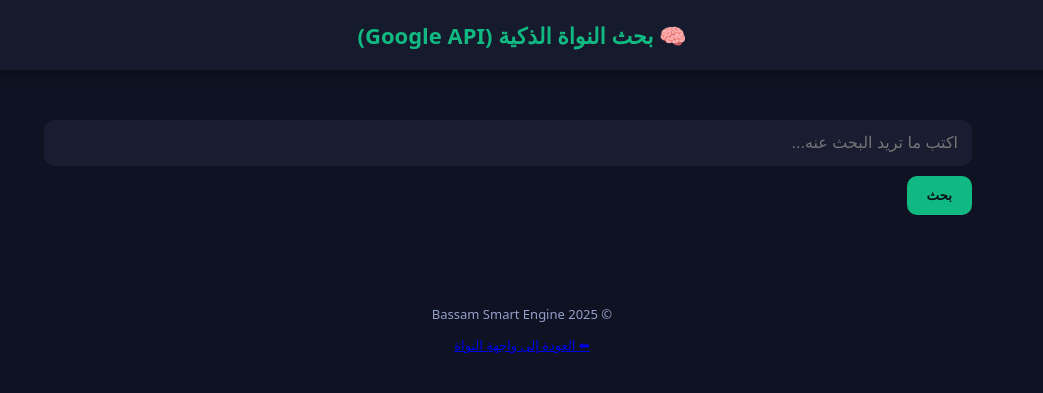
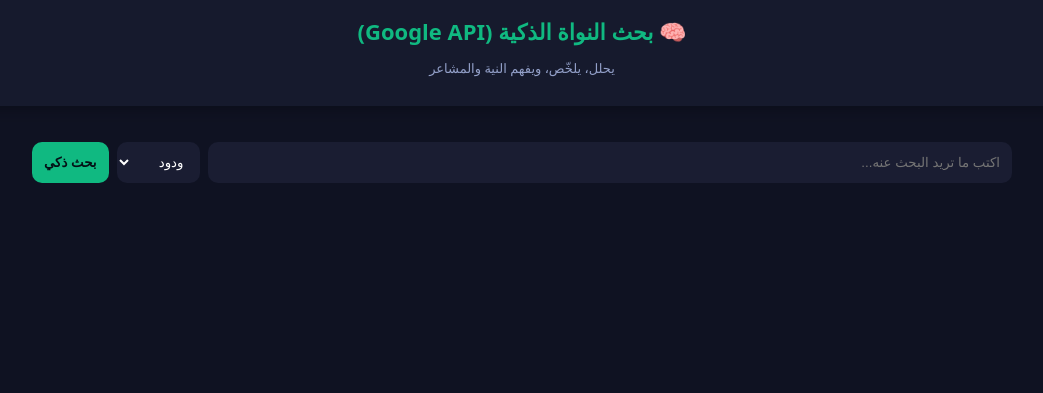
Before and after one commit to bassam-st/AI-Core-Engine-, a FastAPI app: page /smart-google in a window 1280 px wide. Shown: the top 393 px of the page, without its empty margins (118-1161 px from the left). Run offline with FastAPI, Linux system fonts and the light colour scheme; parts of the project's set-up code (start-up, migrations or seed data) failed here and were passed over.

Commit message:
Update smart_google.html

```diff
--- a/templates/smart_google.html
+++ b/templates/smart_google.html
@@ -5,126 +5,79 @@
   <meta name="viewport" content="width=device-width, initial-scale=1" />
   <title>🔎 بحث النواة الذكية</title>
   <style>
-    body {
-      background-color: #0f1222;
-      color: #e9ecff;
-      font-family: "Cairo", system-ui, sans-serif;
-      margin: 0;
-      padding: 0;
-    }
-    header {
-      background-color: #161a2d;
-      padding: 20px;
-      text-align: center;
-      box-shadow: 0 3px 15px rgba(0,0,0,0.3);
-    }
-    h1 {
-      margin: 0;
-      color: #10b981;
-      font-size: 22px;
-    }
-    main {
-      max-width: 900px;
-      margin: 30px auto;
-      padding: 20px;
-    }
-    input[type="text"] {
-      width: 100%;
-      padding: 14px;
-      border-radius: 10px;
-      border: none;
-      font-size: 16px;
-      background: #1a1d32;
-      color: #fff;
-      outline: none;
-    }
-    button {
-      margin-top: 10px;
-      padding: 12px 20px;
-      border: none;
-      border-radius: 10px;
-      background-color: #10b981;
-      color: #041016;
-      font-weight: 700;
-      cursor: pointer;
-    }
-    .results {
-      margin-top: 30px;
-    }
-    .card {
-      background: #161a2d;
-      border-radius: 12px;
-      padding: 16px;
-      margin-bottom: 15px;
-      box-shadow: 0 3px 12px rgba(0,0,0,0.3);
-    }
-    .card a {
-      color: #7dd3fc;
-      text-decoration: none;
-    }
-    footer {
-      text-align: center;
-      color: #93a0c9;
-      font-size: 13px;
-      margin-top: 40px;
-    }
+    body{background:#0f1222;color:#e9ecff;font-family:"Cairo",system-ui,sans-serif;margin:0}
+    header{background:#161a2d;padding:16px;text-align:center;box-shadow:0 3px 15px rgba(0,0,0,.3)}
+    h1{margin:0;color:#10b981;font-size:22px}
+    main{max-width:980px;margin:20px auto;padding:16px}
+    .row{display:flex;gap:8px;flex-wrap:wrap}
+    input,select,button{padding:12px;border:none;border-radius:10px}
+    input{flex:1;background:#1a1d32;color:#fff}
+    select{background:#1a1d32;color:#fff}
+    button{background:#10b981;color:#041016;font-weight:700}
+    .card{background:#161a2d;border-radius:12px;padding:16px;margin-top:14px;box-shadow:0 3px 12px rgba(0,0,0,.3)}
+    .muted{color:#93a0c9;font-size:13px}
+    a{color:#7dd3fc;text-decoration:none}
+    pre{white-space:pre-wrap;word-wrap:break-word}
   </style>
 </head>
 <body>
 
 <header>
   <h1>🧠 بحث النواة الذكية (Google API)</h1>
+  <p class="muted">يحلل، يلخّص، ويفهم النية والمشاعر</p>
 </header>
 
 <main>
-  <input id="query" type="text" placeholder="اكتب ما تريد البحث عنه..." />
-  <button onclick="search()">بحث</button>
+  <div class="row">
+    <input id="q" placeholder="اكتب ما تريد البحث عنه..." />
+    <select id="style">
+      <option value="friendly">ودود</option>
+      <option value="formal">رسمي</option>
+      <option value="brief">مختصر</option>
+    </select>
+    <button onclick="go()">بحث ذكي</button>
+  </div>
 
-  <div id="loading" style="display:none; color:#aaa; margin-top:10px;">جارٍ البحث...</div>
-  <div class="results" id="results"></div>
+  <div id="meta" class="muted" style="margin-top:10px"></div>
+  <div class="card" id="summary" style="display:none">
+    <h3>🔹 الخلاصة الذكية</h3>
+    <pre id="answer"></pre>
+  </div>
+  <div id="cards"></div>
 </main>
 
-<footer>
-  <p>© 2025 Bassam Smart Engine</p>
-  <a href="/ui">⬅ العودة إلى واجهة النواة</a>
-</footer>
+<script>
+async function go(){
+  const q=document.getElementById('q').value.trim();
+  if(!q){alert('اكتب نص البحث');return;}
+  const style=document.getElementById('style').value;
+  document.getElementById('meta').textContent='جارٍ التحليل...';
+  document.getElementById('summary').style.display='none';
+  document.getElementById('cards').innerHTML='';
 
-<script>
-async function search() {
-  const q = document.getElementById('query').value.trim();
-  if (!q) { alert('أدخل عبارة للبحث'); return; }
+  const res=await fetch('/api/smart_answer',{
+    method:'POST',
+    headers:{'Content-Type':'application/json'},
+    body:JSON.stringify({query:q,style})
+  });
+  const data=await res.json();
 
-  document.getElementById('loading').style.display = 'block';
-  document.getElementById('results').innerHTML = '';
+  if(!data.ok){document.getElementById('meta').textContent='خطأ: '+(data.error||'');return;}
 
-  try {
-    const res = await fetch(`/api/search`, {
-      method: 'POST',
-      headers: {'Content-Type': 'application/json'},
-      body: JSON.stringify({ query: q })
-    });
-    const data = await res.json();
-    document.getElementById('loading').style.display = 'none';
+  document.getElementById('meta').innerHTML=
+    `النية: <b>${data.intent}</b> — المشاعر: <b>${data.sentiment.label||data.sentiment}</b> — محرك: <b>${data.engine}</b>`;
 
-    if (!data.results || !data.results.length) {
-      document.getElementById('results').innerHTML = '<p>❌ لم يتم العثور على نتائج.</p>';
-      return;
-    }
+  document.getElementById('answer').textContent=data.answer||'';
+  document.getElementById('summary').style.display='block';
 
-    const box = document.getElementById('results');
-    data.results.forEach(r => {
-      const div = document.createElement('div');
-      div.className = 'card';
-      div.innerHTML = `<h3><a href="${r.link}" target="_blank">${r.title}</a></h3><p>${r.snippet}</p>`;
-      box.appendChild(div);
-    });
-
-  } catch (e) {
-    document.getElementById('loading').style.display = 'none';
-    document.getElementById('results').innerHTML = `<p>⚠️ خطأ في الاتصال: ${e}</p>`;
-  }
+  const box=document.getElementById('cards');
+  (data.results||[]).forEach(r=>{
+    const div=document.createElement('div');
+    div.className='card';
+    div.innerHTML=`<h3><a href="${r.link}" target="_blank">${r.title}</a></h3><p>${r.snippet}</p>`;
+    box.appendChild(div);
+  });
 }
 </script>
-
 </body>
 </html>
```
